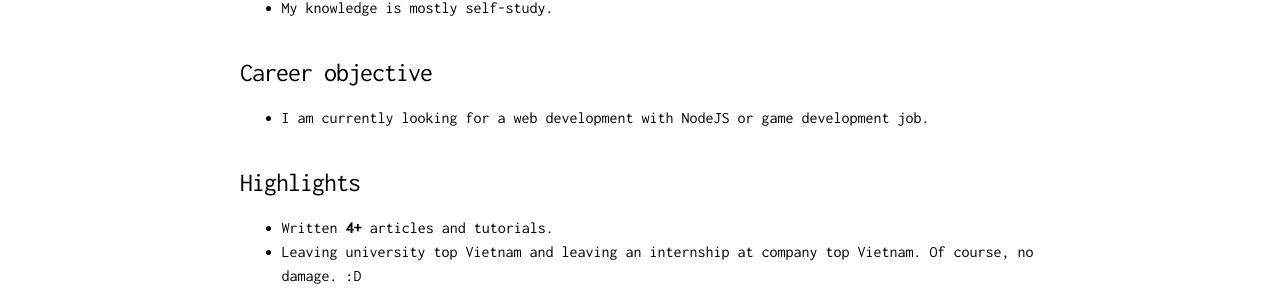
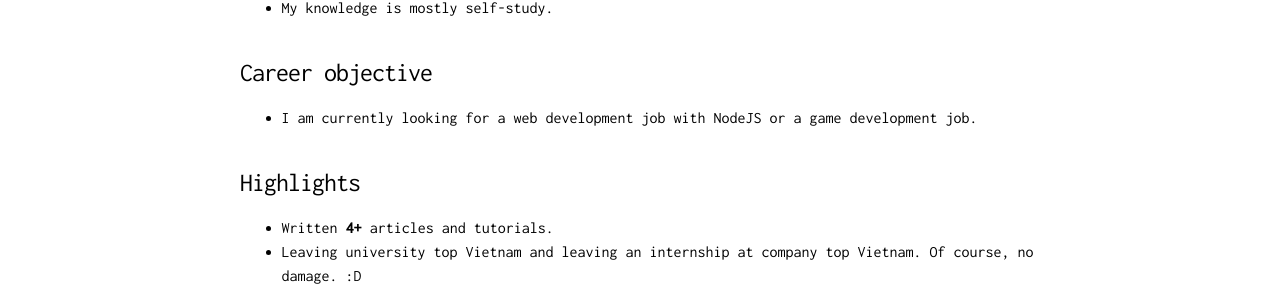
Before and after one commit to x3pi/x3pi.github.io, a Jekyll site: the page built from _posts/2018-11-26-phan-van-phuc.md, in a window 1280 px wide. Shown: the part 341-643 px from the top of the page. Built offline with Jekyll 4.4.1, drawn with Linux system fonts in a browser that asks for light colours; nearby versions of some CDN libraries; comment, search, counter and statistics services are not loaded.

Commit message:
Update from Forestry.io - Updated phan-van-phuc.md

```diff
--- a/_posts/2018-11-26-phan-van-phuc.md
+++ b/_posts/2018-11-26-phan-van-phuc.md
@@ -14,7 +14,7 @@ tags: []
 
 ### Career objective
 
-* I am currently looking for a web development with NodeJS or game development job.
+* I am currently looking for a web development job with NodeJS or a game development job.
 
 ### Highlights
 
```
